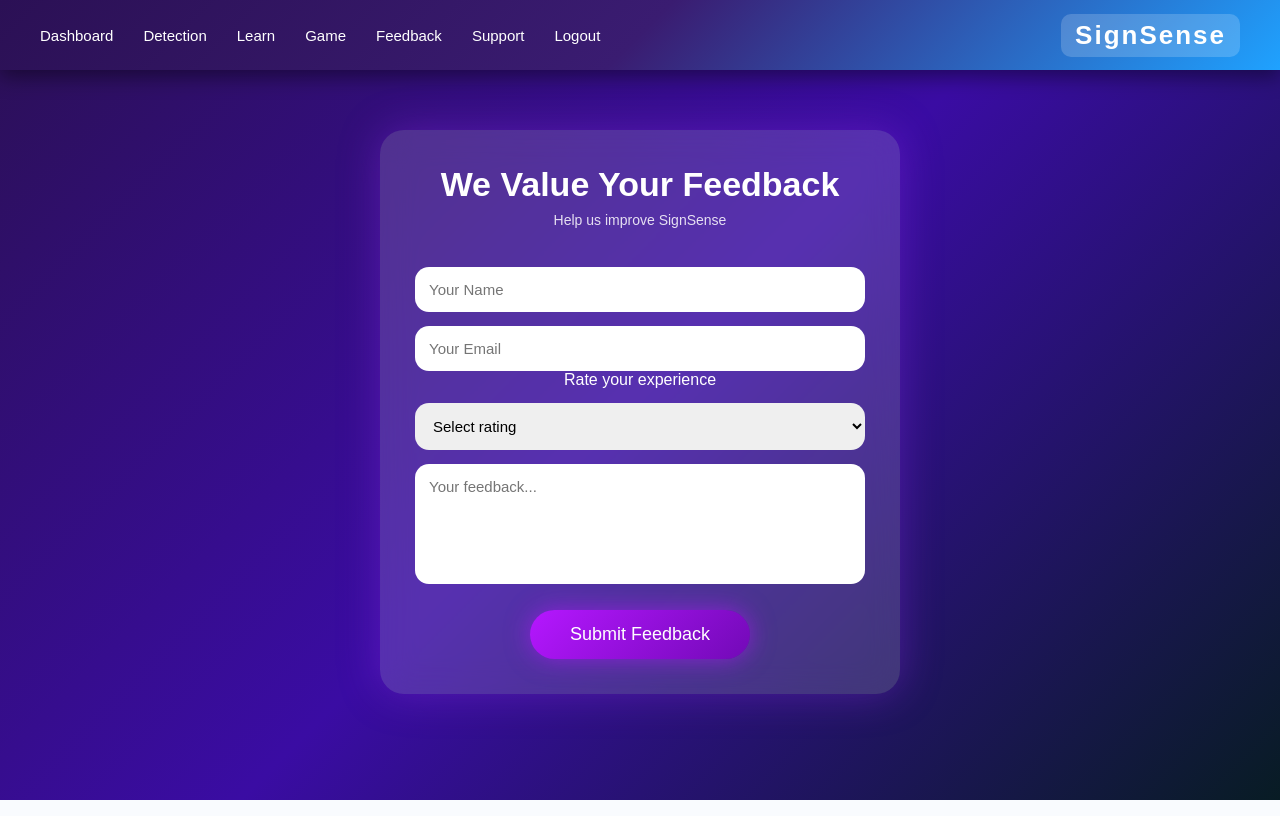
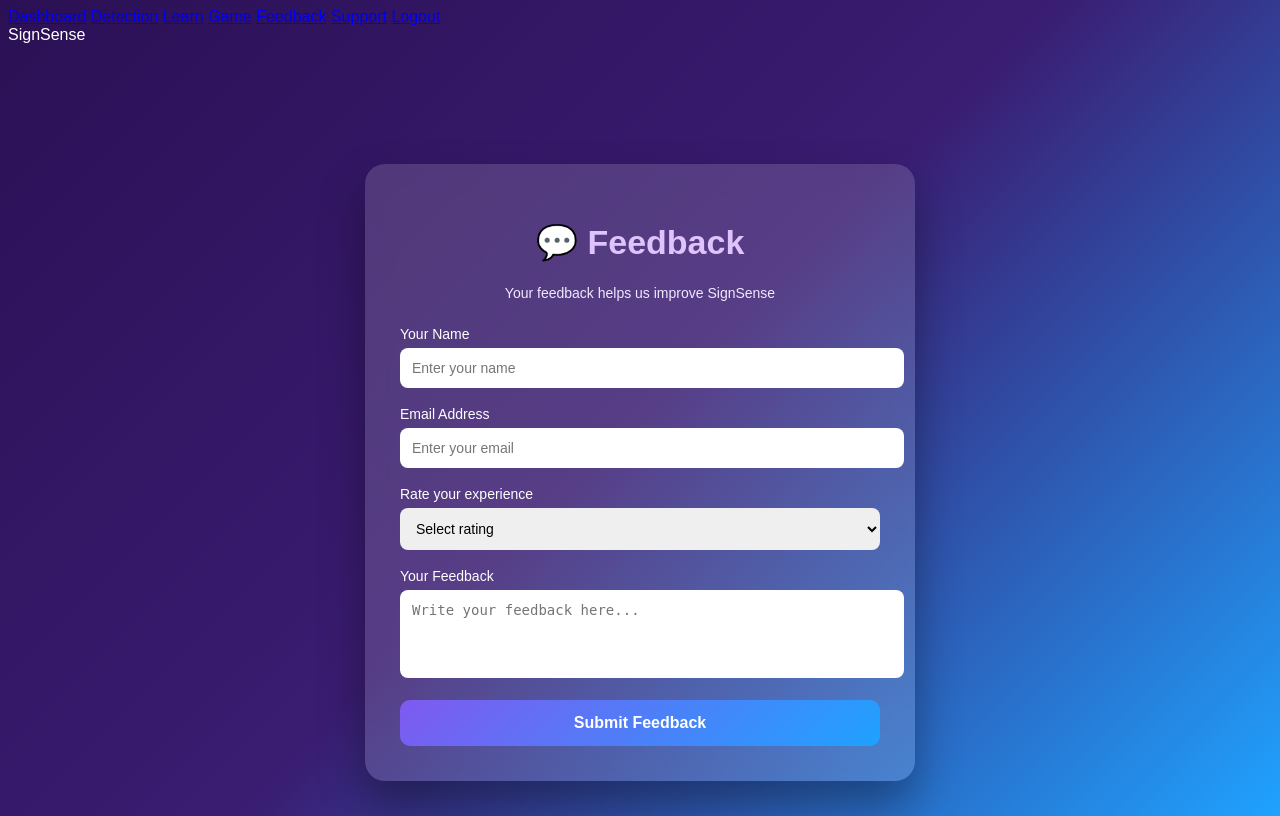
Before and after one commit to Vedannti/signsense, a Flask app: page /feedback in a window 1280 px wide. Run offline with Flask 3, Linux system fonts and the light colour scheme; a user stored in the database is signed in.

Commit message:
Add feedback database + support page

```diff
--- a/app.py
+++ b/app.py
@@ -40,6 +40,22 @@ def create_table():
     conn.close()
 
 create_table()
+def create_feedback_table():
+    conn = get_db()
+    conn.execute("""
+        CREATE TABLE IF NOT EXISTS feedback(
+            id INTEGER PRIMARY KEY AUTOINCREMENT,
+            name TEXT,
+            email TEXT,
+            rating TEXT,
+            comment TEXT,
+            created_at TIMESTAMP DEFAULT CURRENT_TIMESTAMP
+        )
+    """)
+    conn.commit()
+    conn.close()
+
+create_feedback_table()
 
 # ================= EMAIL =================
 
@@ -166,18 +182,29 @@ def game():
 
 @app.route('/feedback', methods=['GET', 'POST'])
 def feedback():
+    if "user_id" not in session:
+        return redirect("/login")
+
     if request.method == 'POST':
-        name = request.form['name']
-        email = request.form['email']
+        name = request.form['name'].strip()
+        email = request.form['email'].strip()
         rating = request.form['rating']
-        comment = request.form['comment']
+        comment = request.form['comment'].strip()
 
-        print("Feedback received:")
-        print(name, email, rating, comment)
+        conn = get_db()
+        cursor = conn.cursor()
+
+        cursor.execute("""
+            INSERT INTO feedback (name, email, rating, comment)
+            VALUES (?, ?, ?, ?)
+        """, (name, email, rating, comment))
+
+        conn.commit()
+        conn.close()
 
         return render_template(
             'feedback.html',
-            message="✅ Thank you for your feedback!"
+            message="✅ Thank you! Your feedback has been saved."
         )
 
     return render_template('feedback.html')
@@ -199,6 +226,6 @@ def test():
     return "TEST PAGE WORKING"
 
 # ================= RUN =================
-
+print(app.url_map)
 if __name__ == "__main__":
-    app.run()
+    app.run(debug=True)
--- a/static/feedback.css
+++ b/static/feedback.css
@@ -1,126 +1,88 @@
-*{
-    margin:0;
-    padding:0;
-    box-sizing:border-box;
-    font-family:'Poppins',Arial,sans-serif;
+body {
+    background: linear-gradient(135deg, #2b1055, #3a1c71, #1fa2ff);
+    min-height: 100vh;
+    color: white;
+    font-family: "Poppins", Arial, sans-serif;
 }
 
-body{
-    min-height:100vh;
-    padding-top:90px;
-    background: linear-gradient(135deg,#2b1055,#3a0ca3,#081c24);
-    color:white;
+.feedback-wrapper {
+    margin-top: 100px;
+    display: flex;
+    justify-content: center;
+    padding: 20px;
 }
 
-/* Container */
-.feedback-container{
-    max-width:520px;
-    margin:40px auto;
+.feedback-card {
+    width: 100%;
+    max-width: 480px;
     background: rgba(255,255,255,0.15);
-    backdrop-filter: blur(16px);
-    padding:35px;
-    border-radius:24px;
-    text-align:center;
-    box-shadow: 0 0 40px rgba(138,43,226,.4);
+    backdrop-filter: blur(12px);
+    border-radius: 20px;
+    padding: 35px;
+    box-shadow: 0 25px 45px rgba(0,0,0,0.35);
 }
 
-/* Heading */
-.feedback-container h1{
-    font-size:34px;
-    margin-bottom:8px;
+.feedback-card h1 {
+    text-align: center;
+    font-size: 34px;
+    color: #e0c3fc;
 }
 
-.sub{
-    font-size:14px;
-    opacity:.85;
-    margin-bottom:25px;
+.sub {
+    text-align: center;
+    font-size: 14px;
+    margin-bottom: 25px;
+    color: #f0e9ff;
 }
 
-/* Inputs */
-.feedback-container input,
-.feedback-container select,
-.feedback-container textarea{
-    width:100%;
-    margin-top:14px;
-    padding:14px;
-    border-radius:14px;
-    border:none;
-    outline:none;
-    font-size:15px;
+.field {
+    margin-bottom: 18px;
 }
 
-/* Textarea */
-textarea{
-    min-height:120px;
-    resize:none;
+.field label {
+    font-size: 14px;
+    display: block;
+    margin-bottom: 6px;
 }
 
-/* Button */
-.feedback-container button{
-    margin-top:22px;
-    padding:14px 40px;
-    border:none;
-    border-radius:40px;
-    background: linear-gradient(135deg,#b517ff,#7209b7);
-    color:white;
-    font-size:18px;
-    cursor:pointer;
-    transition:.3s;
-    box-shadow: 0 0 25px rgba(181,23,255,.6);
+.field input,
+.field select,
+.field textarea {
+    width: 100%;
+    padding: 12px;
+    border-radius: 8px;
+    border: none;
+    outline: none;
+    font-size: 14px;
 }
 
-.feedback-container button:hover{
-    transform:translateY(-3px);
-    box-shadow: 0 0 40px rgba(181,23,255,.9);
+textarea {
+    resize: none;
 }
 
-/* Success message */
-.success{
-    background: rgba(34,197,94,.3);
-    padding:12px;
-    border-radius:12px;
-    margin-bottom:15px;
-}
-/* ===== NAVBAR (HIGH VISIBILITY) ===== */
-.navbar {
-    position: fixed;
-    top: 0;
-    left: 0;
+.submit-btn {
     width: 100%;
-    height: 70px;
-    background: linear-gradient(135deg, #2b1055, #3a1c71, #1fa2ff);
-    display: flex;
-    justify-content: space-between;
-    align-items: center;
-    padding: 0 40px;
-    box-shadow: 0 6px 20px rgba(0, 0, 0, 0.45);
-    z-index: 9999;
+    padding: 14px;
+    border-radius: 10px;
+    border: none;
+    font-size: 16px;
+    font-weight: 600;
+    color: white;
+    background: linear-gradient(135deg, #7f5af0, #1fa2ff);
+    cursor: pointer;
+    transition: transform 0.2s, box-shadow 0.2s;
 }
 
-/* Website name */
-.logo {
-    font-size: 26px;
-    font-weight: 800;
-    color: #ffffff;
-    letter-spacing: 2px;
-    padding: 6px 14px;
-    border-radius: 10px;
-    background: rgba(255, 255, 255, 0.18);
-}
-/* Navbar menu text in white */
-.nav-links a {
-    color: white;
-    text-decoration: none;   /* no underline */
-    font-size: 15px;
-    font-weight: 500;
+.submit-btn:hover {
+    transform: translateY(-2px);
+    box-shadow: 0 10px 25px rgba(0,0,0,0.35);
 }
 
-/* Optional: hover effect (still white) */
-.nav-links a:hover {
-    opacity: 0.85;
+.success-box {
+    background: rgba(34,197,94,0.25);
+    border-left: 4px solid #22c55e;
+    padding: 10px 14px;
+    margin-bottom: 18px;
+    border-radius: 8px;
+    font-size: 14px;
 }
-/* Increase spacing between navbar menu items */
-.nav-links {
-    display: flex;
-    gap: 30px;   /* 👈 increase this value if you want more space */
-}
--- a/templates/feedback.html
+++ b/templates/feedback.html
@@ -9,18 +9,35 @@
 
 {% include 'navbar.html' %}
 
-<div class="feedback-container">
-    <h1>We Value Your Feedback</h1>
-    <p class="sub">Help us improve SignSense</p>
+<div class="feedback-wrapper">
 
+    <div class="feedback-card">
+        <h1>💬 Feedback</h1>
+        <p class="sub">
+            Your feedback helps us improve SignSense
+        </p>
+
+        <!-- SUCCESS MESSAGE -->
         {% if message %}
-        <div class="success">{{ message }}</div>
+            <div class="success-box">
+                {{ message }}
+            </div>
         {% endif %}
 
+        <!-- FEEDBACK FORM -->
         <form method="POST">
-        <input type="text" name="name" placeholder="Your Name" required>
-        <input type="email" name="email" placeholder="Your Email" required>
 
+            <div class="field">
+                <label>Your Name</label>
+                <input type="text" name="name" placeholder="Enter your name" required>
+            </div>
+
+            <div class="field">
+                <label>Email Address</label>
+                <input type="email" name="email" placeholder="Enter your email" required>
+            </div>
+
+            <div class="field">
                 <label>Rate your experience</label>
                 <select name="rating" required>
                     <option value="">Select rating</option>
@@ -29,11 +46,23 @@
                     <option>🙂 Average</option>
                     <option>😐 Poor</option>
                 </select>
+            </div>
 
-        <textarea name="comment" placeholder="Your feedback..." required></textarea>
+            <div class="field">
+                <label>Your Feedback</label>
+                <textarea name="comment"
+                          placeholder="Write your feedback here..."
+                          rows="4"
+                          required></textarea>
+            </div>
 
-        <button type="submit">Submit Feedback</button>
+            <button type="submit" class="submit-btn">
+                Submit Feedback
+            </button>
+
         </form>
+    </div>
+
 </div>
 
 </body>
--- a/templates/welcome.html
+++ b/templates/welcome.html
@@ -4,6 +4,7 @@
     <title>SignSense | Welcome</title>
 
     <link rel="stylesheet" href="{{ url_for('static', filename='welcome.css') }}">
+    <link rel="manifest" href="{{ url_for('static', filename='manifest.json') }}">
 
     <!-- Auto redirect after 4 seconds -->
     <meta http-equiv="refresh" content="8;url=/login">
```
Also changed, not shown: static/support.css (+26 -16 lines), templates/support.html (+7 -0 lines), database.db. Lines whose indentation alone changed are shown as unchanged.
